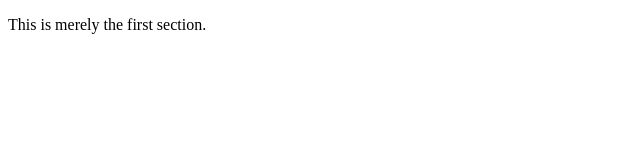
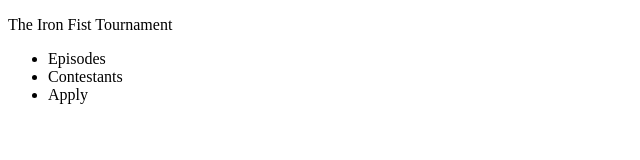
Before and after one commit to Verenthos/First-Landing-Page, a plain HTML site: page index.html in a window 1280 px wide. Shown: the whole page, without its empty margins (0-640 px from the left). Drawn offline with Linux system fonts and the light colour scheme.

Commit message:
Iron Fist Format

```diff
--- a/index.html
+++ b/index.html
@@ -5,8 +5,13 @@
 <link rel="stylesheets" href="stylesheets.css">
     </head>
     <body>
-<div class="first-section">
-        <p>This is merely the first section.</p>
-
+<div class="header">
+        <p>The Iron Fist Tournament</p>
+        <ul>
+            <li>Episodes</li>
+            <li>Contestants</li>
+            <li>Apply</li>
+        </ul>
+</div>
     </body>
 </html>
```
